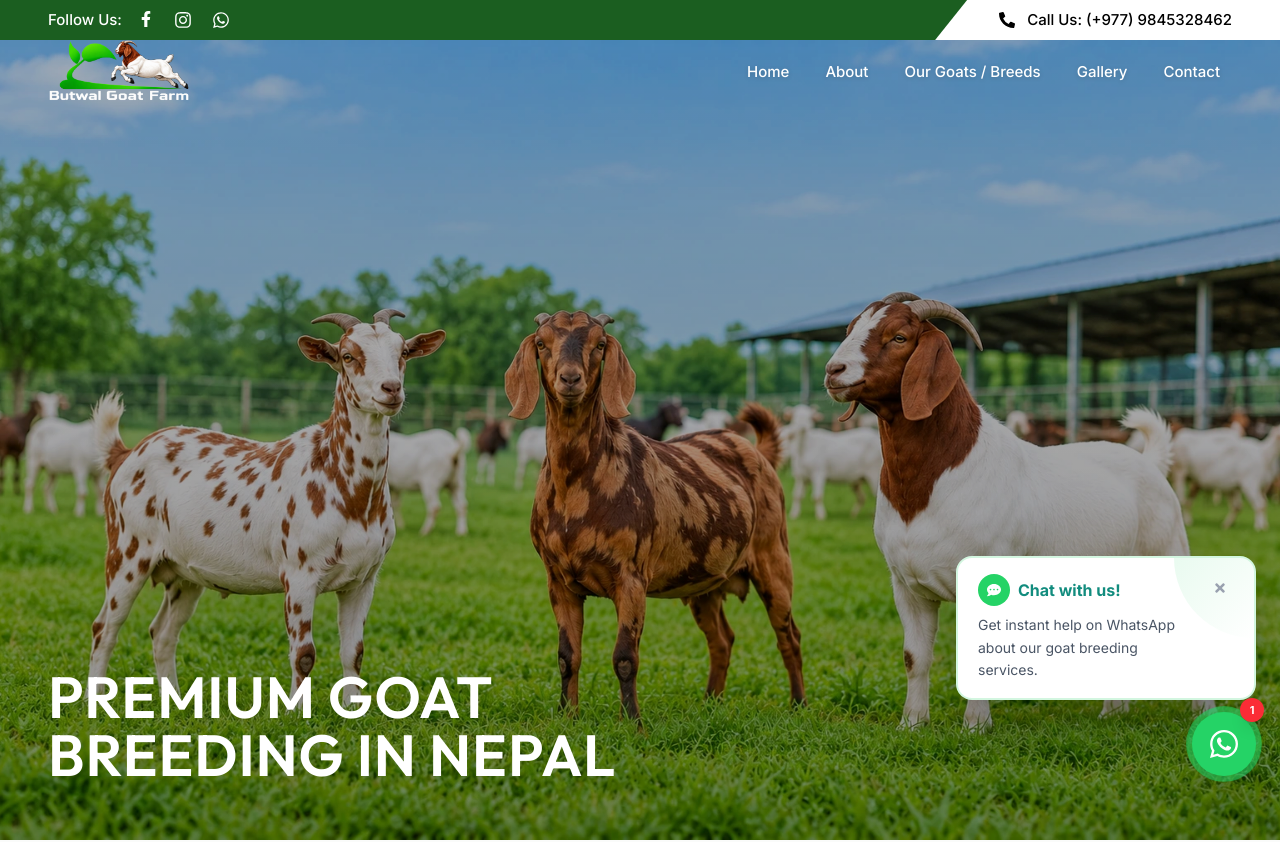
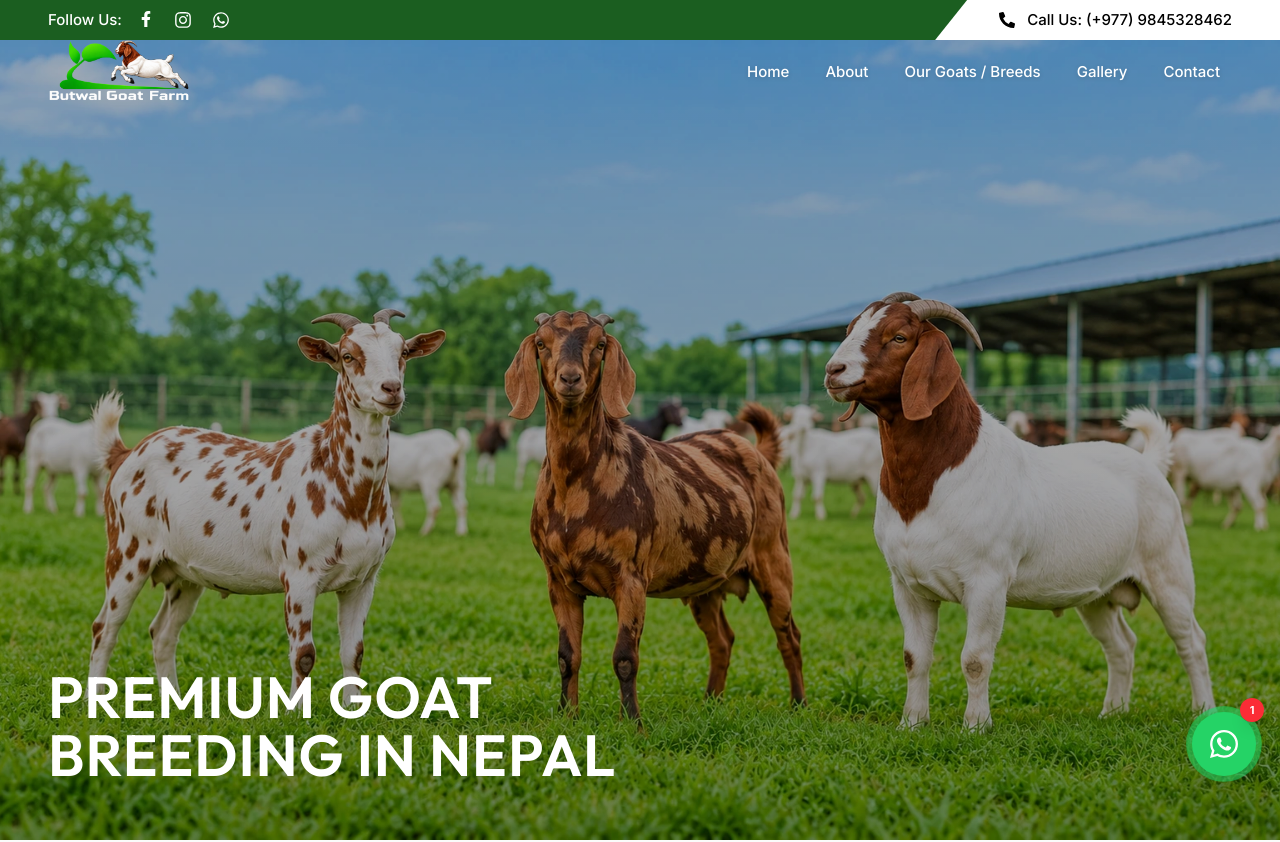
Before and after one commit to inshad-07/butwal-goat-farm, a Next.js app: page / in a window 1280 px wide. Shown: the top 842 px of the page. Built offline with nearby package versions, Linux system fonts and the light colour scheme.

Commit message:
card remove

```diff
--- a/components/Home/HeroVideo.tsx
+++ b/components/Home/HeroVideo.tsx
@@ -38,13 +38,23 @@ export default function HeroVideo() {
       <section className="relative flex min-h-[90svh] w-full overflow-hidden bg-black md:min-h-dvh">
         {/* Background Image */}
         <div className="absolute inset-0">
+          {/* Mobile Image */}
+          <Image
+            src="/home/Three-Goats-in-a-Sunny-Pasture-(1).webp"
+            alt="Premium Boer, Barbari, and Sirohi goat breeding farm in Nepal"
+            fill
+            priority
+            sizes="100vw"
+            className="object-cover object-[58%_center] opacity-85 md:hidden"
+          />
+          {/* Desktop Image */}
           <Image
             src="/home/Three-Goats-in-a-Sunny-Pasture.webp"
             alt="Premium Boer, Barbari, and Sirohi goat breeding farm in Nepal"
             fill
             priority
             sizes="100vw"
-            className="object-cover object-[58%_center] opacity-85 md:object-center md:opacity-80"
+            className="hidden object-cover object-center opacity-80 md:block"
           />
         </div>
 
@@ -55,7 +65,7 @@ export default function HeroVideo() {
         <div className="relative z-10 flex min-h-[90svh] w-full items-end pb-24 pt-24 md:min-h-dvh md:items-end md:pb-24 md:pt-24 lg:pb-14 lg:pt-24">
           <div className="templateContainer w-full">
             <div className="w-full md:w-3/4 lg:w-1/2 mx-auto md:mx-0">
-              <div className="flex flex-col gap-3.5 items-start text-left md:gap-6">
+              <div className="flex flex-col gap-3.5 items-center text-center md:items-start md:text-left md:gap-6">
                 {/* Centered Heading */}
                 <h1 className="w-full max-w-82.5 font-heading text-[28px] capitalize font-semibold leading-8 tracking-[0.015em] text-white sm:max-w-130 sm:text-[38px] sm:leading-10.5 md:max-w-4xl md:text-[58px] md:leading-[58.2px]">
                   PREMIUM GOAT
--- a/components/WhatsAppFloating.tsx
+++ b/components/WhatsAppFloating.tsx
@@ -1,63 +1,16 @@
 "use client";
 
-import React, { useState, useEffect } from "react";
-import { FaWhatsapp, FaTimes, FaCommentDots } from "react-icons/fa";
+import React, { useState } from "react";
+import { FaWhatsapp } from "react-icons/fa";
 
 export default function WhatsAppFloating() {
-  const [showNotification, setShowNotification] = useState(false);
   const [showTooltip, setShowTooltip] = useState(false);
   const whatsappNumber = "9845328462";
   const whatsappMessage = "Hello! I'm interested in your goat breeding services.";
   const whatsappLink = `https://wa.me/${whatsappNumber}?text=${encodeURIComponent(whatsappMessage)}`;
 
-  useEffect(() => {
-    const timer = setTimeout(() => {
-      setShowNotification(true);
-    }, 2000);
-
-    const hideTimer = setTimeout(() => {
-      setShowNotification(false);
-    }, 8000);
-
-    return () => {
-      clearTimeout(timer);
-      clearTimeout(hideTimer);
-    };
-  }, []);
-
   return (
     <div className="fixed bottom-6 right-6 z-50 flex flex-col items-end gap-3">
-      {/* Notification Card */}
-      {showNotification && (
-        <div className="bg-white text-gray-800 px-5 py-4 rounded-2xl shadow-2xl max-w-75 animate-slide-in border-2 border-[#25D366]/20 relative overflow-hidden">
-          {/* Decorative gradient */}
-          <div className="absolute top-0 right-0 w-20 h-20 bg-linear-to-br from-[#25D366]/10 to-transparent rounded-bl-full" />
-
-          <div className="flex items-start justify-between gap-3 relative z-10">
-            <div className="flex-1">
-              <div className="flex items-center gap-2 mb-2">
-                <div className="w-8 h-8 bg-[#25D366] rounded-full flex items-center justify-center">
-                  <FaCommentDots size={14} className="text-white" />
-                </div>
-                <p className="font-bold text-base text-[#128C7E]">
-                  Chat with us!
-                </p>
-              </div>
-              <p className="text-sm text-gray-600 leading-relaxed">
-                Get instant help on WhatsApp about our goat breeding services.
-              </p>
-            </div>
-            <button
-              onClick={() => setShowNotification(false)}
-              className="w-7 h-7 flex items-center justify-center text-gray-400 hover:text-gray-600 hover:bg-gray-100 rounded-full transition-all"
-              aria-label="Close notification"
-            >
-              <FaTimes size={14} />
-            </button>
-          </div>
-        </div>
-      )}
-
       {/* WhatsApp Button Container */}
       <div
         className="relative group"
```
Also changed, not shown: public/home/Three-Goats-in-a-Sunny-Pasture-(1).webp (added).
